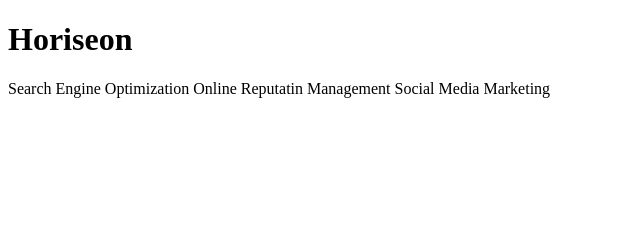
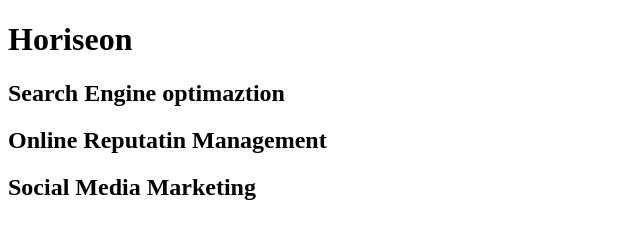
Before and after one commit to ITJagraj/FirstRepo, a plain HTML site: page project1/marketing-agency/index.html in a window 1280 px wide. Shown: the whole page, without its empty margins (0-640 px from the left). Drawn offline with Linux system fonts and the light colour scheme.

Commit message:
html outline and gitignore

```diff
--- a/project1/marketing-agency/index.html
+++ b/project1/marketing-agency/index.html
@@ -5,7 +5,26 @@
     <title>Marketing Agency</title>
   </head>
   <body>
+      <header>
     <h1>Horiseon</h1>
-    Search Engine Optimization Online Reputatin Management Social Media Marketing
+    </header>
+    <!--jumborton-->
+    <section>
+    </section>
+
+    <!-- "search engine optimaztion" section -->
+    <section>
+      <h2>Search Engine optimaztion</h2>
+    </section>
+
+    <!-- "online reputatin management" section -->
+    <section>
+      <h2>Online Reputatin Management</h2>
+    </section>
+
+    <!-- "social media marketing" section -->
+    <section>
+      <h2>Social Media Marketing</h2>
+    </section>
   </body>
 </html>
```
Also changed, not shown: 1 other file.
